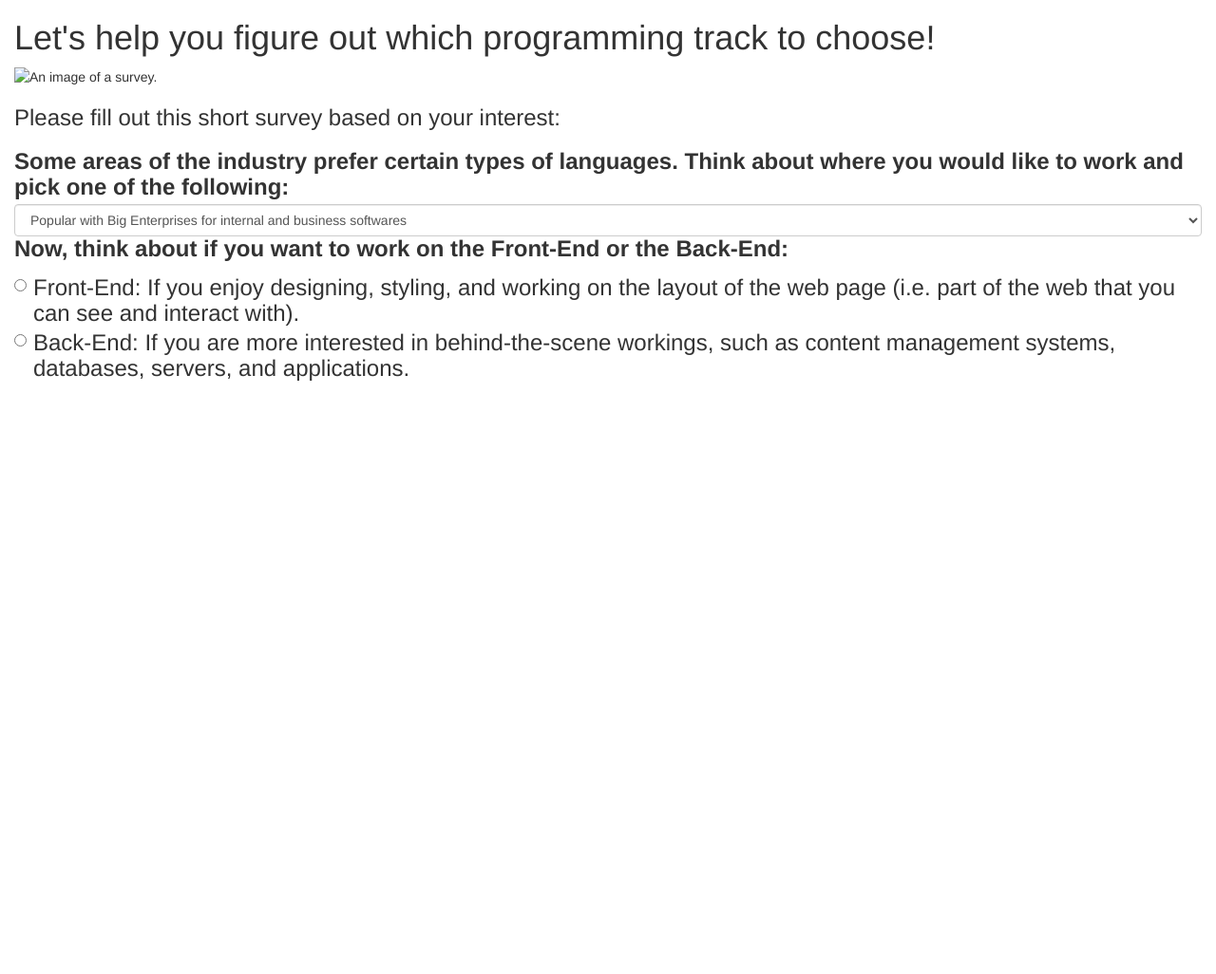
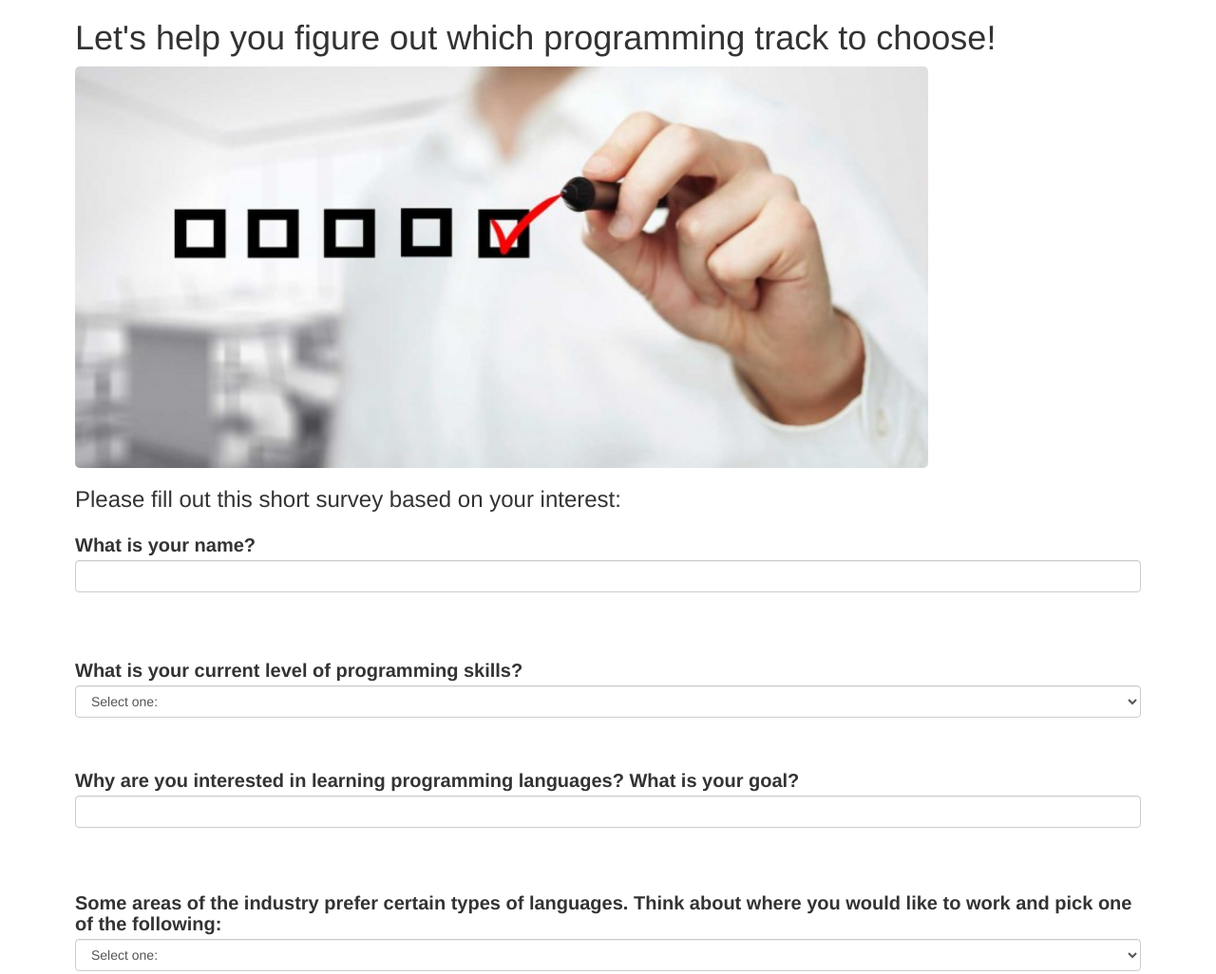
Before and after one commit to anandangalig/Track-Suggester, a plain HTML site: page index.html in a window 1280 px wide. Shown: the top 1026 px of the page at 95% size. Before the commit the page ends 800 px from the top, so only its background shows below. Drawn offline with Linux system fonts and the light colour scheme.

Commit message:
add img and change font sizes

```diff
--- a/css/styles.css
+++ b/css/styles.css
@@ -0,0 +1,13 @@
+.container-fluid {
+  width: 90%;
+}
+
+label {
+  font-size: 20px;
+}
+
+img {
+  border-radius: 5px;
+  width:80%;
+  height: auto;
+}
--- a/index.html
+++ b/index.html
@@ -16,17 +16,37 @@
 
       <form id="survey">
 
+        <div class="form-group">
+          <label for="name"> What is your name?</label>
+          <input id="name" class="form-control" type="text">
+        </div>
+        <br></br>
+        <label for="skillLevel">What is your current level of programming skills?</label>
+        <select class="form-control" id="skillLevel">
+          <option selected disabled> Select one:</option>
+          <option value="newbie">Newbie</option>
+          <option value="beginner">Beginner</option>
+          <option value="intermediate">Intermediate</option>
+          <option value="boss">Boss Level</option>
+        </select>
+          <br></br>
+        <div class="form-group">
+          <label for="why"> Why are you interested in learning programming languages? What is your goal?</label>
+          <input id="why" class="form-control" type="text">
+        </div>
+        <br></br>
         <label for="popular">Some areas of the industry prefer certain types of languages. Think about where you would like to work and pick one of the following: </label>
         <select class="form-control" id="popular">
+          <option selected disabled> Select one:</option>
           <option value="cSharp">Popular with Big Enterprises for internal and business softwares</option>
           <option value="ruby">Popular with Start-Up for quick deployment</option>
           <option value="java">Popular with Android and High-Performance Application</option>
         </select>
-
+        <br></br>
         <label>Now, think about if you want to work on the Front-End or the Back-End: </label>
         <div class="radio">
           <label>
-            <input type="radio" name="frontOrBack" value="frontEnd">Front-End: If you enjoy designing, styling, and working on the layout of the web page (i.e. part of the web that you can see and interact with).
+            <input type="radio" name="frontOrBack" value="frontEnd" >Front-End: If you enjoy designing, styling, and working on the layout of the web page (i.e. part of the web that you can see and interact with).
           </label>
         </div>
         <div class="radio">
@@ -34,7 +54,11 @@
             <input type="radio" name="frontOrBack" value="backEnd">Back-End: If you are more interested in behind-the-scene workings, such as content management systems, databases, servers, and applications.
           </label>
         </div>
-
+        <br></br>
+        <div class="form-group">
+          <label for="email"> Leave us your e-mail address if you want to receive FREE information about this topic!</label>
+          <input id="email" class="form-control" type="text">
+        </div>
 
       </form>
 
```
Also changed, not shown: img/survey.jpg (added).
